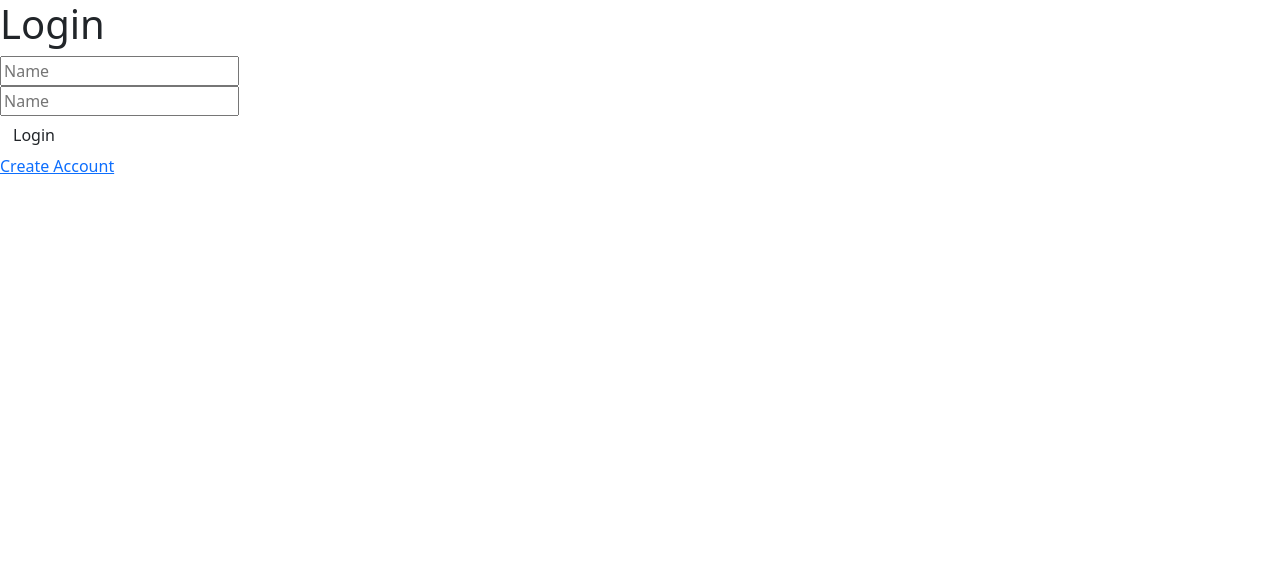
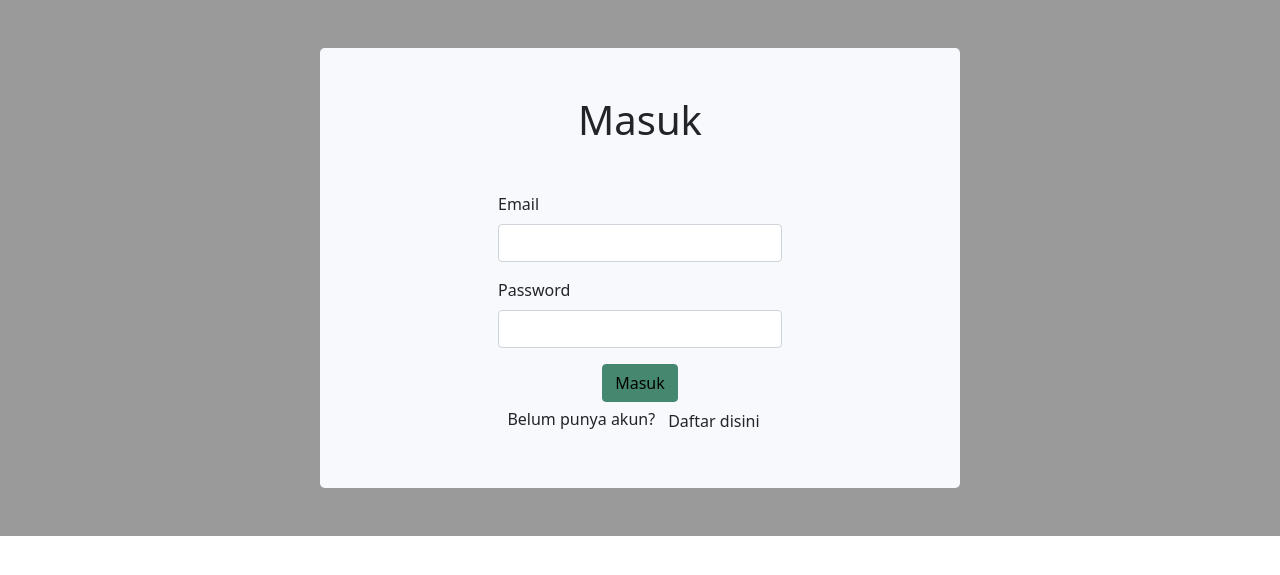
Before and after one commit to aurorazhy/tugaspwl, a CodeIgniter app: page /Github/ in a window 1280 px wide. Shown: the top 575 px of the page. Run offline with CodeIgniter, Linux system fonts and the light colour scheme.

Commit message:
login design

```diff
--- a/app/application/views/auth/login.php
+++ b/app/application/views/auth/login.php
@@ -1,9 +1,33 @@
-<form action="<?= base_url('auth'); ?>" method="post">
-   <h1>Login</h1>
-   <input type="text" name="email" placeholder="Name" value="<?= set_value('email'); ?>"><br>
-   <?= form_error('email', '<p>', '</p><br>'); ?>
-   <input type="password" name="password" placeholder="Name" id="password"><br>
-   <?= form_error('password', '<p>', '</p><br>'); ?>
-   <button class="btn btn-a" type="submit">Login</button><br>
-   <a href="<?= base_url('auth/register/'); ?>">Create Account</a>
-</form>
+<div class="container-fluid py-5 bg-appbg">
+   <div class="row">
+      <div class="col-6 offset-3 bg-light rounded-lg">
+         <div class="col-md-6 offset-3 my-5">
+            <div class="panel panel-default">
+               <div class="panel-head">
+                  <center>
+                     <h1>Masuk</h1>
+                  </center>
+               </div>
+               <div class="panel-body">
+                  <form class="my-5" action="<?= base_url('auth'); ?>" method="post">
+                     <div class="form-group">
+                        <label for="email">Email</label>
+                        <input type="email" name="email" class="form-control" id="email" value="<?= set_value('email'); ?>" aria-describedby=" emailHelp">
+                        <?= form_error('email', '<p>', '</p><br>'); ?>
+                     </div>
+                     <div class="form-group">
+                        <label for="pass1">Password</label>
+                        <input type="password" name="password" class="form-control mr-4" id="pass1">
+                        <?= form_error('password', '<p>', '</p><br>'); ?>
+                     </div>
+                     <center>
+                        <button type="submit" class="btn btn-appregis">Masuk</button><br>
+                        Belum punya akun?<a class="btn btn-white" href="<?= base_url('auth/register/'); ?>"> Daftar disini</a>
+                     </center>
+                  </form>
+               </div>
+            </div>
+         </div>
+      </div>
+   </div>
+</div>
```
Also changed, not shown: app/application/views/auth/register.php (+1 -19 lines).
